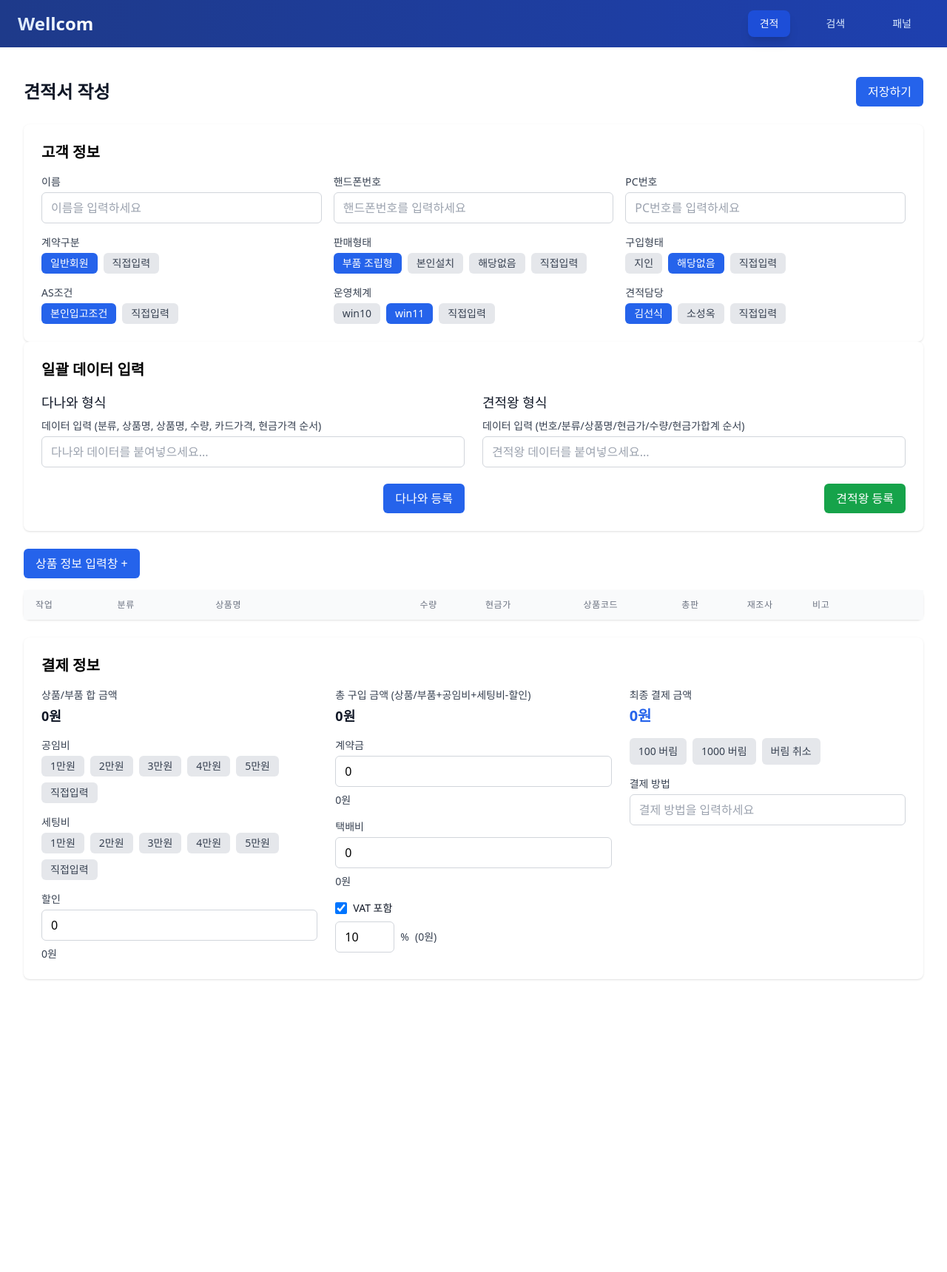
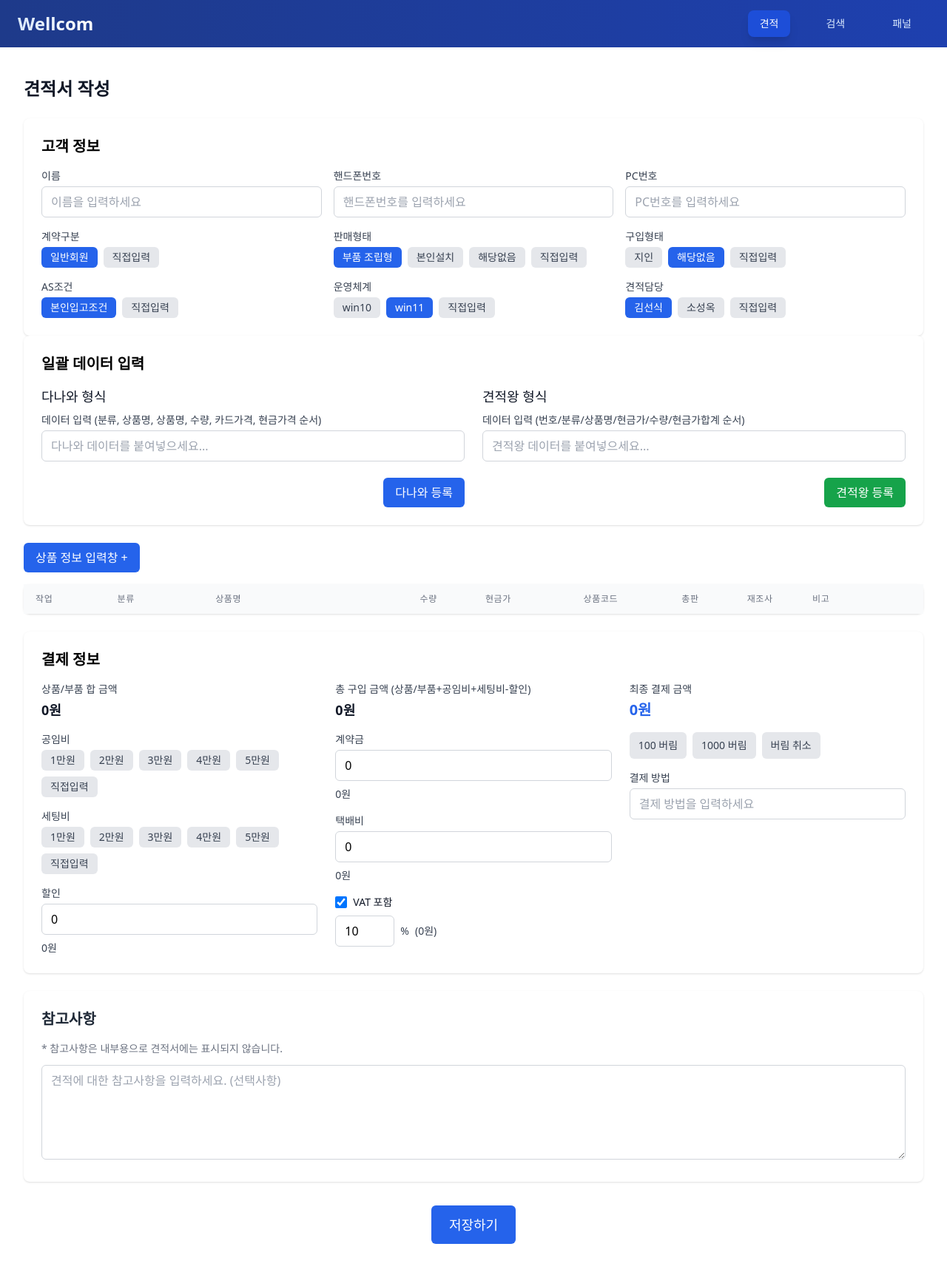
Before and after one commit to kcj980/wellcompro, a Next.js app: page /estimate in a window 1280 px wide. Shown: the whole page at 74% size. Before the commit the page ends 1364 px from the top, so only its background shows below. Built offline with nearby package versions, Linux system fonts and the light colour scheme.

Commit message:
추가사항, 저장후 자동 목록이동 구현

```diff
--- a/app/api/estimates/[id]/route.js
+++ b/app/api/estimates/[id]/route.js
@@ -99,12 +99,24 @@ export async function PUT(request, { params }) {
     // 수정 시간 업데이트
     data.updatedAt = Date.now();
 
+    // 업데이트할 데이터 로깅
+    console.log('업데이트할 데이터:', JSON.stringify({
+      customerInfo: data.customerInfo,
+      tableDataCount: data.tableData.length,
+      paymentInfo: data.paymentInfo,
+      calculatedValues: data.calculatedValues,
+      notes: data.notes,
+      hasNotes: !!data.notes
+    }, null, 2));
+
     // ID로 견적 찾아서 업데이트
     const updatedEstimate = await Estimate.findByIdAndUpdate(
       id,
       data,
       { new: true, runValidators: true }
     );
+
+    console.log('업데이트된 견적의 notes 필드:', updatedEstimate.notes);
 
     // 성공 응답 반환
     return NextResponse.json({
--- a/app/api/estimates/route.js
+++ b/app/api/estimates/route.js
@@ -44,8 +44,18 @@ export async function POST(request) {
 
     // 새 견적 생성
     console.log('견적 데이터 저장 시도...');
+    console.log('저장할 데이터:', JSON.stringify({
+      customerInfo: data.customerInfo,
+      tableDataCount: data.tableData.length,
+      paymentInfo: data.paymentInfo,
+      calculatedValues: data.calculatedValues,
+      notes: data.notes,
+      hasNotes: !!data.notes
+    }, null, 2));
+
     const estimate = await Estimate.create(data);
     console.log('견적 저장 완료:', estimate._id);
+    console.log('저장된 견적의 notes 필드:', estimate.notes);
 
     // 성공 응답 반환
     return NextResponse.json({
--- a/app/estimate/[id]/page.js
+++ b/app/estimate/[id]/page.js
@@ -323,6 +323,14 @@ export default function EstimateDetail({ params }) {
               </div>
             </div>
 
+            {/* 참고사항 섹션 */}
+            {estimate.notes && (
+              <div className="bg-white rounded-lg shadow p-6">
+                <h2 className="text-xl font-semibold mb-4">참고사항</h2>
+                <div className="whitespace-pre-wrap text-gray-700">{estimate.notes}</div>
+              </div>
+            )}
+
             {/* 최종 금액 및 생성일 섹션 */}
             <div className="bg-white rounded-lg shadow p-6">
               <div className="flex flex-col md:flex-row justify-between">
--- a/app/estimate/page.js
+++ b/app/estimate/page.js
@@ -154,6 +154,9 @@ export default function Estimate() {
   // 수정 모드일 경우 데이터 로딩 중임을 표시하는 상태
   const [isLoading, setIsLoading] = useState(isEditMode);
 
+  // 참고사항을 관리하는 상태
+  const [notes, setNotes] = useState('');
+
   /**
    * 숫자를 한글 금액 표기로 변환하는 함수
    * 예: 10000 -> 일만원, 1250000 -> 일백이십오만원
@@ -450,7 +453,8 @@ export default function Estimate() {
       setEditingId(null);
     } else {
       // 새로운 항목 추가 모드
-    setTableData(prev => [...prev, { ...formData, id: Date.now() }]);
+      // 임시 ID 생성 - 'temp-' 접두사를 붙여 MongoDB ObjectId와 구분되게 함
+      setTableData(prev => [...prev, { ...formData, id: `temp-${Date.now()}` }]);
     }
 
     // 폼 초기화
@@ -534,12 +538,16 @@ export default function Estimate() {
 
   // 결제 정보 변경 시 호출되는 함수
   const handlePaymentInfoChange = (e) => {
-    const { name, value, type, checked } = e.target;
+    const { name, value } = e.target;
     setPaymentInfo(prev => ({
       ...prev,
-      // checkbox인 경우 checked 값, 그 외에는 입력 값 사용
-      [name]: type === 'checkbox' ? checked : value
+      [name]: name === 'includeVat' ? e.target.checked : value
     }));
+  };
+
+  // 참고사항 변경 시 호출되는 함수
+  const handleNotesChange = (e) => {
+    setNotes(e.target.value);
   };
 
   // 공임비 선택 버튼 클릭 시 호출되는 함수
@@ -613,13 +621,16 @@ export default function Estimate() {
       // MongoDB에 저장할 테이블 데이터 정리
       // 클라이언트 ID를 MongoDB _id로 변환하거나 제거하여 서버에서 처리할 수 있게 함
       const processedTableData = tableData.map(item => {
-        // id가 MongoDB ID 형식이면 그대로 유지, 아니면 제거 (서버에서 새로 생성)
+        // 클라이언트에서 생성된 ID는 제거하고 MongoDB가 자동으로 생성하도록 함
         const { id, ...rest } = item;
-        // MongoDB ID 형식인 경우 _id로 추가, 아니면 없이 전송
-        if (id && typeof id === 'string' && id.startsWith('imported-')) {
-          return rest; // 클라이언트에서 생성한 ID는 제거
+
+        // MongoDB ObjectId 형식(24자 hex 문자열)인 경우에만 _id로 설정
+        if (id && typeof id === 'string' && /^[0-9a-fA-F]{24}$/.test(id)) {
+          return { ...rest, _id: id };
         }
-        return { ...rest, _id: id }; // 서버에서 가져온 ID는 _id로 변환
+
+        // 그 외의 경우는 ID 제거하고 MongoDB가 생성하도록 함
+        return rest;
       });
 
       // MongoDB에 저장할 데이터 구성
@@ -627,7 +638,8 @@ export default function Estimate() {
         customerInfo,
         tableData: processedTableData,
         paymentInfo,
-        calculatedValues
+        calculatedValues,
+        notes
       };
 
       console.log('Sending data to server:', estimateData);
@@ -675,10 +687,10 @@ export default function Estimate() {
           router.push(`/estimate/${estimateId}`);
         }, 1500);
       } else {
-        // 3초 후 성공 메시지 초기화 (새 견적 생성 모드)
+        // 성공 메시지 표시 후 1.5초 후 검색 페이지로 리다이렉트
         setTimeout(() => {
-          setSaveStatus(prev => ({ ...prev, success: false }));
-        }, 3000);
+          router.push('/search');
+        }, 1500);
       }
 
     } catch (error) {
@@ -733,6 +745,9 @@ export default function Estimate() {
               vatAmount: 0,
               finalPayment: 0
             });
+
+            // 참고사항 로드
+            setNotes(data.estimate.notes || '');
 
             // 공임비, 세팅비의 직접 입력 상태 설정
             if (data.estimate.paymentInfo) {
@@ -778,51 +793,11 @@ export default function Estimate() {
   // JSX 렌더링 시작
   return (
     <div className="py-10 px-4 sm:px-6 lg:px-8 max-w-7xl mx-auto">
-      {/* 페이지 제목과 저장 버튼 영역 */}
+      {/* 페이지 제목 영역 */}
       <div className="flex justify-between items-center mb-6">
         <h1 className="text-2xl font-bold text-gray-900">
           {isEditMode ? '견적서 수정' : '견적서 작성'}
         </h1>
-        <button
-          type="button"
-          onClick={saveEstimate}
-          disabled={saveStatus.loading}
-          className={`px-4 py-2 rounded-md text-white ${
-            saveStatus.loading
-              ? 'bg-gray-400 cursor-not-allowed'
-              : 'bg-blue-600 hover:bg-blue-700'
-          }`}
-        >
-          {saveStatus.loading ? (
-            <span className="flex items-center">
-              <svg
-                className="animate-spin -ml-1 mr-2 h-4 w-4 text-white"
-                xmlns="http://www.w3.org/2000/svg"
-                fill="none"
-                viewBox="0 0 24 24"
-              >
-                <circle
-                  className="opacity-25"
-                  cx="12"
-                  cy="12"
-                  r="10"
-                  stroke="currentColor"
-                  strokeWidth="4"
-                ></circle>
-                <path
-                  className="opacity-75"
-                  fill="currentColor"
-                  d="M4 12a8 8 0 018-8V0C5.373 0 0 5.373 0 12h4zm2 5.291A7.962 7.962 0 014 12H0c0 3.042 1.135 5.824 3 7.938l3-2.647z"
-                ></path>
-              </svg>
-              저장중...
-            </span>
-          ) : isEditMode ? (
-            '수정하기'
-          ) : (
-            '저장하기'
-          )}
-        </button>
       </div>
 
       {/* 로딩 중일 때 표시되는 로딩 스피너 */}
@@ -1816,8 +1791,68 @@ export default function Estimate() {
               </div>
             </div>
           </div>
+
+          {/* 참고사항 섹션 */}
+          <div className="mt-6 bg-white shadow rounded-lg p-6">
+            <h2 className="text-xl font-semibold text-gray-800 mb-4">
+              참고사항
+            </h2>
+            <div className="text-sm text-gray-500 mb-3">
+              * 참고사항은 내부용으로 견적서에는 표시되지 않습니다.
+            </div>
+            <textarea
+              value={notes}
+              onChange={handleNotesChange}
+              className="w-full h-32 border border-gray-300 rounded-md px-3 py-2 focus:outline-none focus:ring-2 focus:ring-blue-500"
+              placeholder="견적에 대한 참고사항을 입력하세요. (선택사항)"
+            ></textarea>
+          </div>
         </>
       )}
+
+      {/* 저장하기/수정하기 버튼 영역 */}
+      <div className="mt-8 flex justify-center">
+        <button
+          type="button"
+          onClick={saveEstimate}
+          disabled={saveStatus.loading}
+          className={`px-6 py-3 rounded-md text-white text-lg ${
+            saveStatus.loading
+              ? 'bg-gray-400 cursor-not-allowed'
+              : 'bg-blue-600 hover:bg-blue-700'
+          }`}
+        >
+          {saveStatus.loading ? (
+            <span className="flex items-center">
+              <svg
+                className="animate-spin -ml-1 mr-2 h-5 w-5 text-white"
+                xmlns="http://www.w3.org/2000/svg"
+                fill="none"
+                viewBox="0 0 24 24"
+              >
+                <circle
+                  className="opacity-25"
+                  cx="12"
+                  cy="12"
+                  r="10"
+                  stroke="currentColor"
+                  strokeWidth="4"
+                ></circle>
+                <path
+                  className="opacity-75"
+                  fill="currentColor"
+                  d="M4 12a8 8 0 018-8V0C5.373 0 0 5.373 0 12h4zm2 5.291A7.962 7.962 0 014 12H0c0 3.042 1.135 5.824 3 7.938l3-2.647z"
+                ></path>
+              </svg>
+              저장중...
+            </span>
+          ) : isEditMode ? (
+            '수정하기'
+          ) : (
+            '저장하기'
+          )}
+        </button>
+      </div>
     </div>
   );
 }
--- a/models/Estimate.js
+++ b/models/Estimate.js
@@ -49,6 +49,9 @@ const EstimateSchema = new mongoose.Schema({
     finalPayment: Number       // 최종 결제 금액
   },
 
+  // 참고사항
+  notes: String,
+
   // 생성 및 수정 시간
   createdAt: {
     type: Date,
```
